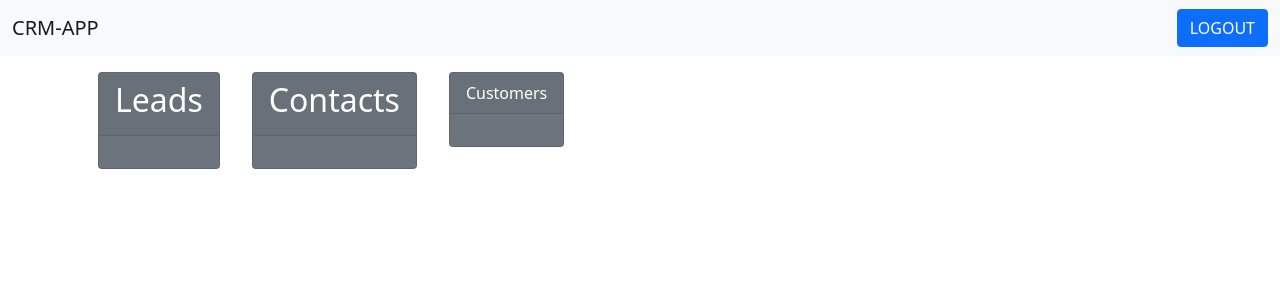
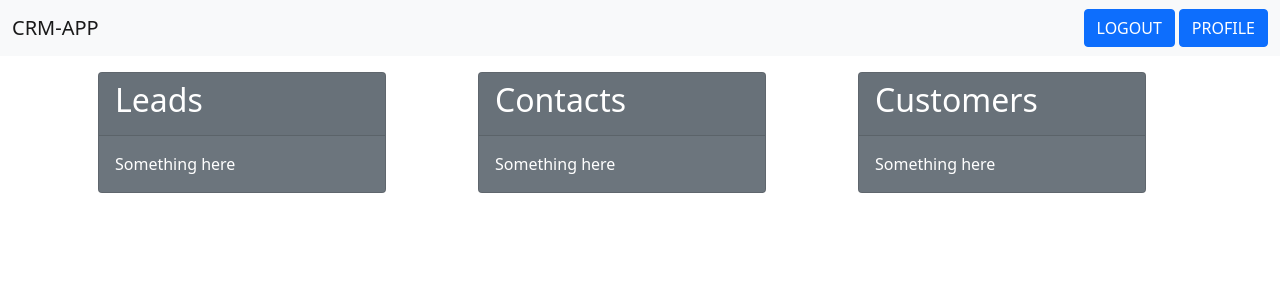
Before and after one commit to UmairShah1234/Major-Project, a Django app: page /dashboard/ in a window 1280 px wide. Shown: the top 300 px of the page. Run offline with Django 4.2, Linux system fonts and the light colour scheme; a user stored in the database is signed in; parts of the project's set-up code (start-up, migrations or seed data) failed here and were passed over.

Commit message:
small changes on first commit

```diff
--- a/crm_app/settings.py
+++ b/crm_app/settings.py
@@ -118,7 +118,7 @@ USE_TZ = True
 # https://docs.djangoproject.com/en/4.0/howto/static-files/
 
 STATIC_URL = 'static/'
-LOGIN_REDIRECT_URL = 'users:base'
+LOGIN_REDIRECT_URL = 'users:dashboard'
 LOGOUT_REDIRECT_URL = 'users:login'
 LOGIN_URL = 'users:login'
 MEDIA_ROOT = os.path.join(BASE_DIR,'pictures')
--- a/users/templates/users/base.html
+++ b/users/templates/users/base.html
@@ -19,7 +19,8 @@
         <a class="navbar-brand">CRM-APP</a>
         <div class="d-flex">
           {% if user.is_authenticated %}
-            <a href={% url 'users:logout' %} class="btn btn-primary">LOGOUT</a>
+            <a href={% url 'users:logout' %} class="btn btn-primary mx-1">LOGOUT</a>
+            <a href="{% url 'users:profile' %}" class='btn btn-primary ml-1'>PROFILE</a>
             {% else %}
             <a href={% url 'users:login' %} class="btn btn-primary">LOGIN</a>
           {% endif %}
--- a/users/templates/users/dashboard.html
+++ b/users/templates/users/dashboard.html
@@ -1,29 +1,39 @@
 {% extends 'users/base.html' %}
 {% block body %}
-<div class="container d-flex flex-direction-row">
+<div class="container ">
+    <div class="row">
+        <div class="col">
             <div class="leads">
                 <div class="card text-white bg-secondary m-3" style="max-width: 18rem;">
                     <div class="card-header"><h2>Leads</h2></div>
                     <div class="card-body">
-
+                      Something here
                     </div>
                   </div>
             </div>
+        </div>
+        <div class="col">
             <div class="contacts">
                 <div class="card text-white bg-secondary m-3" style="max-width: 18rem;">
                     <div class="card-header"><h2>Contacts</h2></div>
                     <div class="card-body">
-
-            </div>
-          </div>
-    </div>
-    <div class="customers">
-        <div class="card text-white bg-secondary m-3" style="max-width: 18rem;">
-            <div class="card-header">Customers</div>
-            <div class="card-body">
-
+                      Something here
                     </div>
                   </div>
             </div>
         </div>
+        <div class="col">
+            <div class="customers">
+                <div class="card text-white bg-secondary m-3" style="max-width: 18rem;">
+                    <div class="card-header"><h2>Customers</h2></div>
+                    <div class="card-body">
+                      Something here
+                    </div>
+                  </div>
+            </div>
+        </div>
+    </div>
+
+
+</div>
 {% endblock body %}
--- a/users/templates/users/profile_page.html
+++ b/users/templates/users/profile_page.html
@@ -1,3 +1,6 @@
+{% extends 'users/base.html' %}
+{% block body %}
+
 <h2>
     {{user.username}}
 </h2>
@@ -5,3 +8,4 @@
     {{user.email}}
 </h2>
 {% comment %} <img src="/pictures/profile_" alt=""> {% endcomment %}
+{% endblock body %}
```
Also changed, not shown: db.sqlite3. Lines whose indentation alone changed are shown as unchanged.
